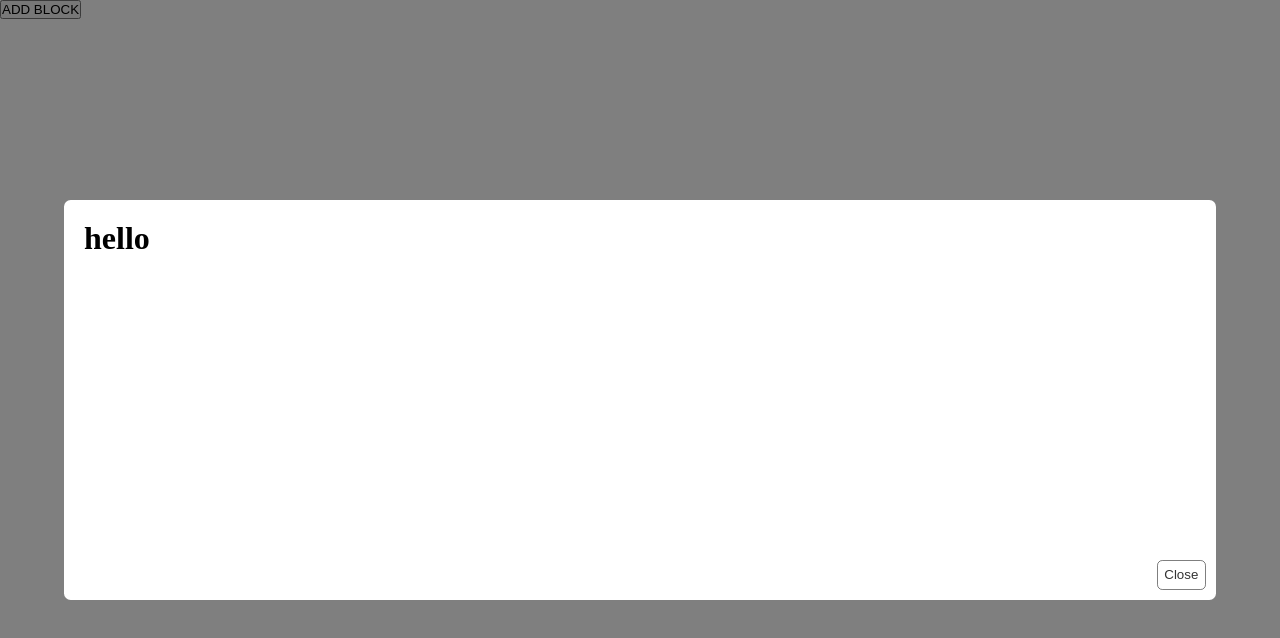
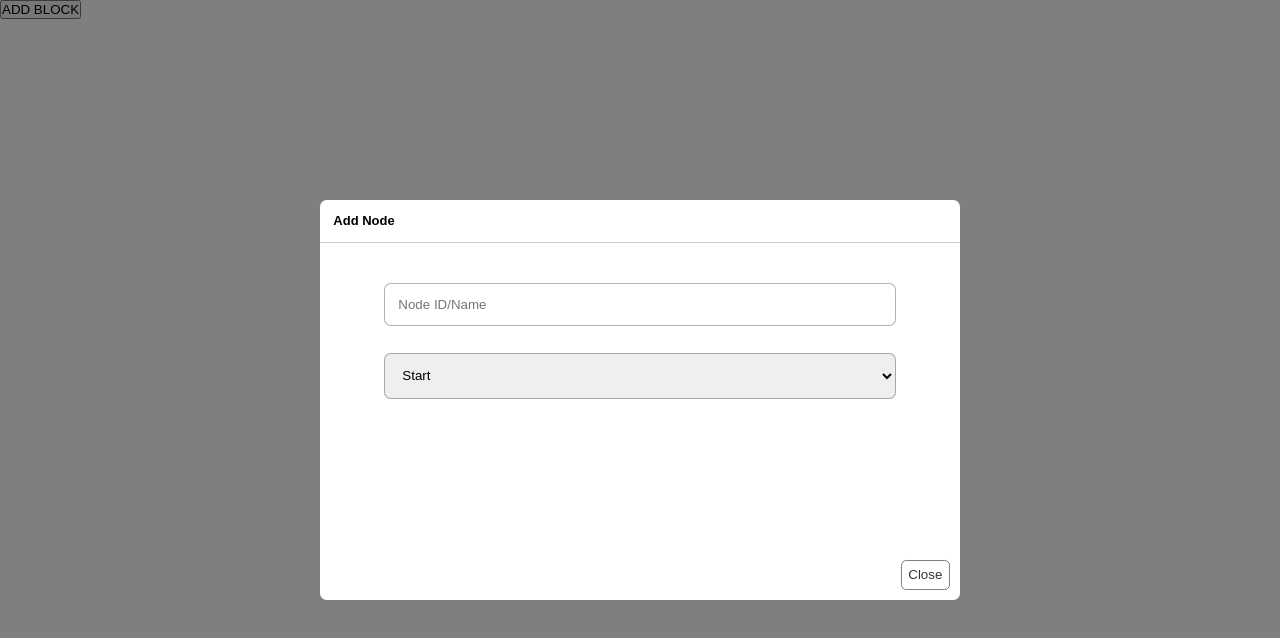
Before and after one commit to bugs-and-errors/route_builder, a React (Create React App) app: page / in a window 1280 px wide. Both pictures are taken after a click on the button "ADD BLOCK". Shown: the top 638 px of the page. Built offline with nearby package versions, Linux system fonts and the light colour scheme.

Commit message:
node design

```diff
--- a/src/Modal.js
+++ b/src/Modal.js
@@ -13,9 +13,14 @@ export default function Modals({ toggleModal }) {
   return (
     <div className="modal_design_back">
       <div className="modal">
-        <h1>hello</h1>
+        <h3 className="modal-title">Add Node</h3>
+        <input placeholder="Node ID/Name" className="modal_ip" />
 
-
+        <select placeholder="Node Type" className="modal_ip">
+          <option>Start</option>
+          <option>Node</option>
+          <option>End</option>
+        </select>
 
         <button className="btn" onClick={handleCancel}>Close</button>
       </div>
--- a/src/styles/compo.css
+++ b/src/styles/compo.css
@@ -18,11 +18,12 @@
 
 .modal{
   background:white;
-  width:90vw;
+  width:50vw;
   height:50vh;
-  padding:15pt;
   border-radius: 5pt;
   position: relative;
+  display: flex;
+  flex-direction: column;
 }
 
 
@@ -43,3 +44,21 @@
   border: 1px solid #40A9FF;
   color:#40A9FF
 }
+
+.modal_ip{
+  padding: 10pt;
+  width: 80%;
+  margin: 10pt auto;
+  border-radius: 5pt;
+  outline: none;
+  border: 1px solid rgba(0,0,0,0.3);
+}
+
+.modal-title{
+  font-family: sans-serif;
+  font-size:13px;
+  width: 100%;
+  border-bottom: 1px solid rgba(0,0,0,0.2);
+  padding:10pt;
+  margin-bottom: 20pt;
+}
```
